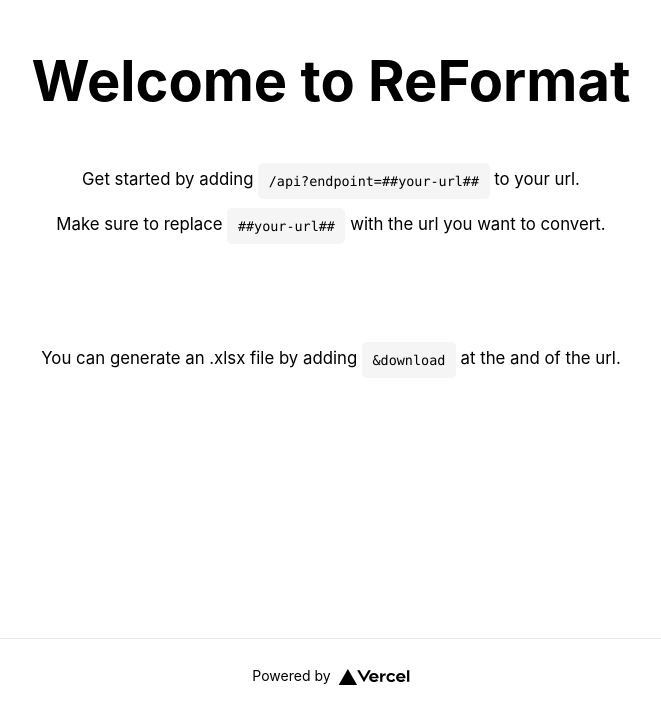
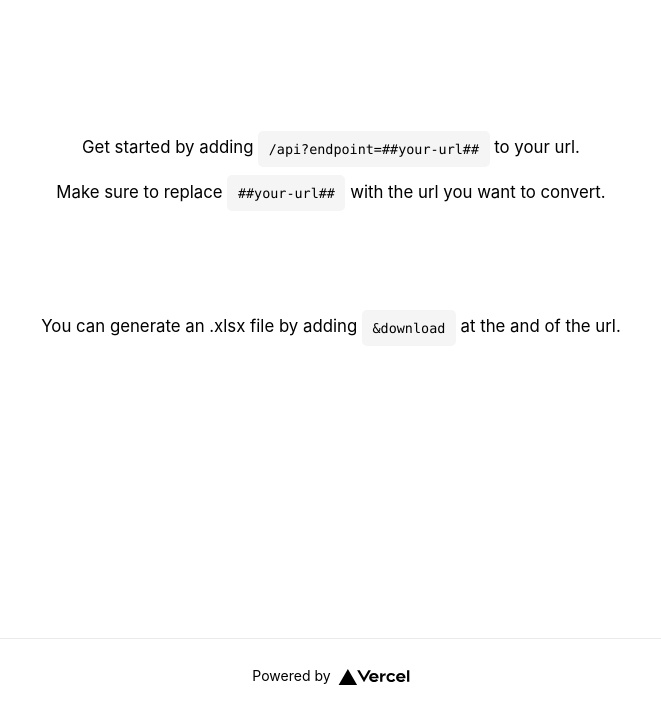
Before and after one commit to uwehornnet/reformat, a Next.js app: page / in a window 1280 px wide. Shown: the part 162-874 px from the top of the page, without its empty margins (309-970 px from the left). Built offline with nearby package versions, Linux system fonts and the light colour scheme.

Commit message:
moved from express to nextjs

```diff
--- a/pages/index.js
+++ b/pages/index.js
@@ -12,8 +12,6 @@ export default function Home() {
 			</Head>
 
 			<main className={styles.main}>
-				<h1 className={styles.title}>Welcome to ReFormat</h1>
-
 				<p className={styles.description}>
 					Get started by adding <code className={styles.code}>/api?endpoint=##your-url##</code> to your url.
 					<br />
```
